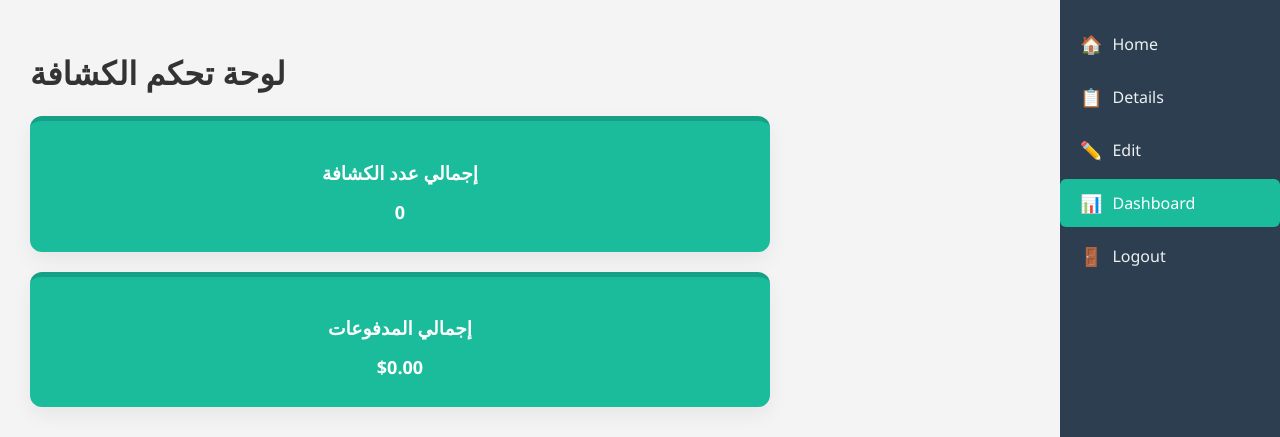
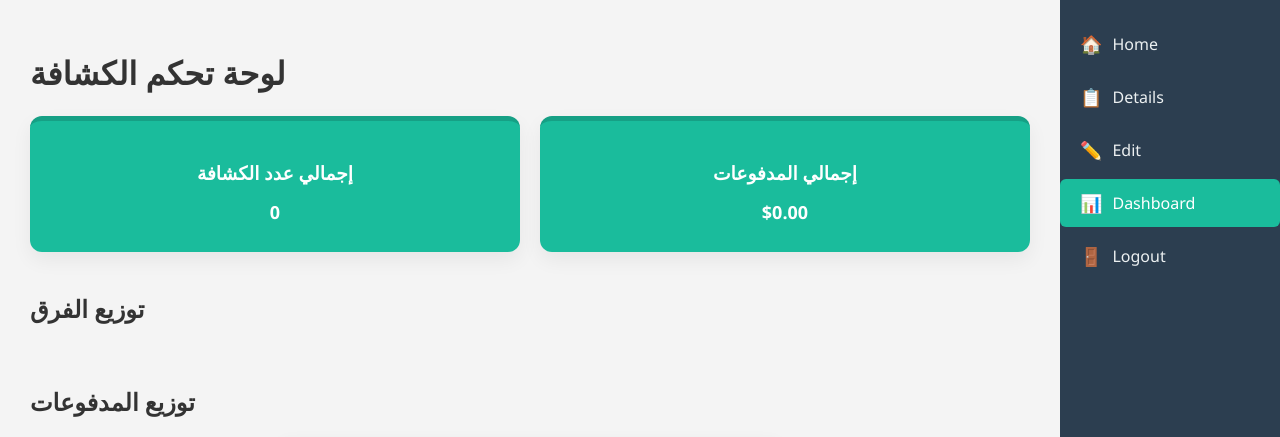
Before and after one commit to davidayman11/mogmaa, a PHP site: page /dashboard.php in a window 1280 px wide. Shown: the top 437 px of the page. Run offline with PHP 8.4, Linux system fonts and the light colour scheme; data that the repository does not hold is empty.

Commit message:
Update dashboard.php

```diff
--- a/dashboard.php
+++ b/dashboard.php
@@ -97,7 +97,7 @@ body {
     border-radius:12px;
     box-shadow:0 8px 20px rgba(0,0,0,0.06);
     flex:1 1 220px; /* responsive flex */
-    min-width:500px;
+    min-width:400px;
     max-width:700px;
     text-align:center;
 }
```
